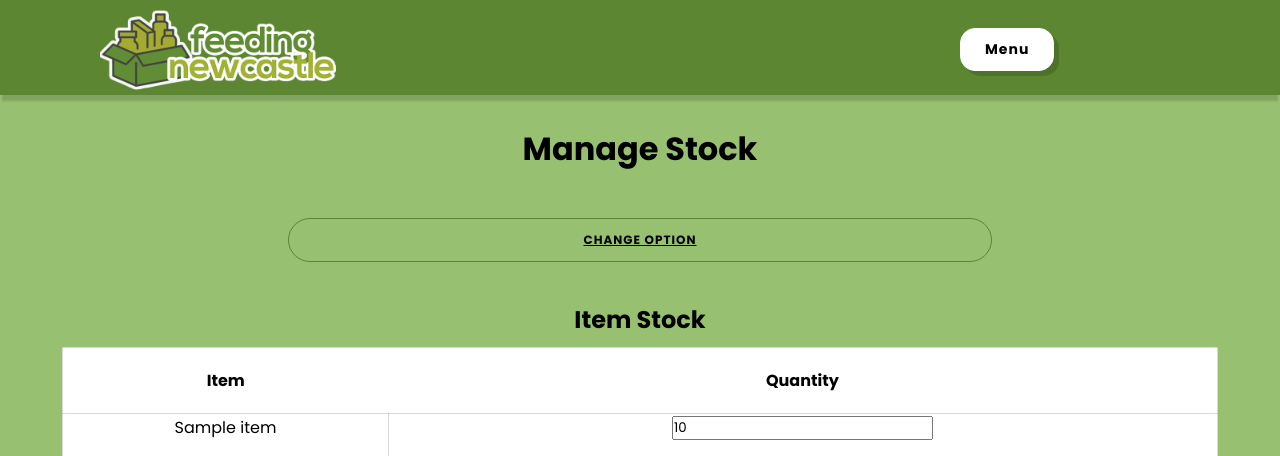
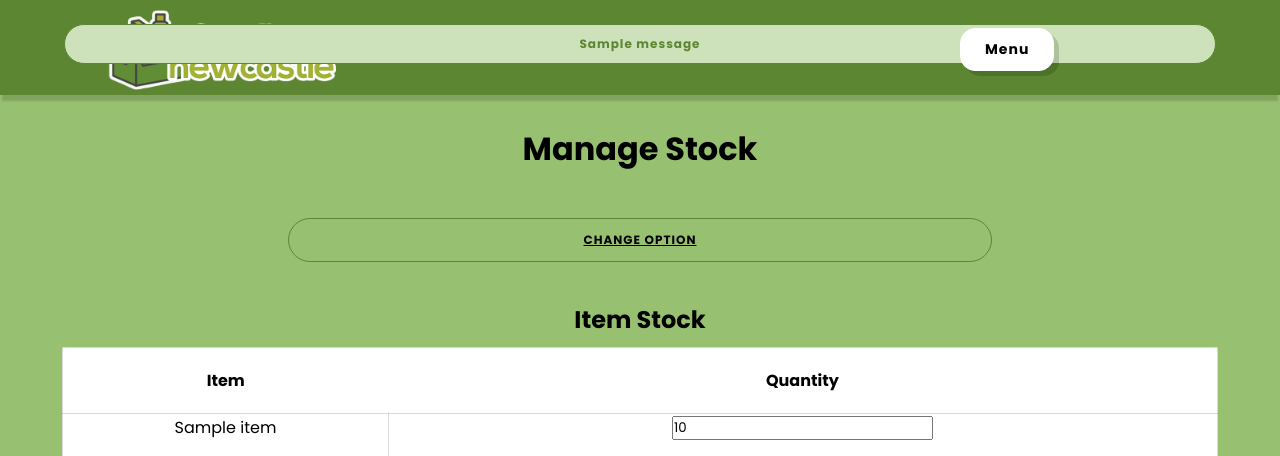
Before and after one commit to sclay-ncl/CSC2033-Food-Bank-Project, a Flask app: page /manage-stock in a window 1280 px wide. Shown: the top 456 px of the page. Run offline with Flask 2, Linux system fonts and the light colour scheme; a user stored in the database is signed in; tables that the repository leaves empty hold one stand-in row (values such as "Sample post"); one stand-in notice (Sample message) is shown; parts of the project's set-up code (start-up, migrations or seed data) failed here and were passed over; some libraries are stand-ins or nearby versions.

Commit message:
adding jinja for error messages

```diff
--- a/templates/manage-stock.html
+++ b/templates/manage-stock.html
@@ -6,6 +6,16 @@ if the food bank chooses to automatically manage their stock a form is shown whe
 category boundaries -->
 
 {% block content %}
+
+    {% with messages = get_flashed_messages(with_categories=true) %}
+        {% if messages %}
+            {% for category, message in messages %}
+                <div class="notification-is-{{ category }}">
+                {{ message }}
+                </div>
+            {% endfor %}
+        {% endif %}
+    {% endwith %}
 
 <!-- Page Header -->
 <h1 class="page-header">Manage Stock</h1>
```
